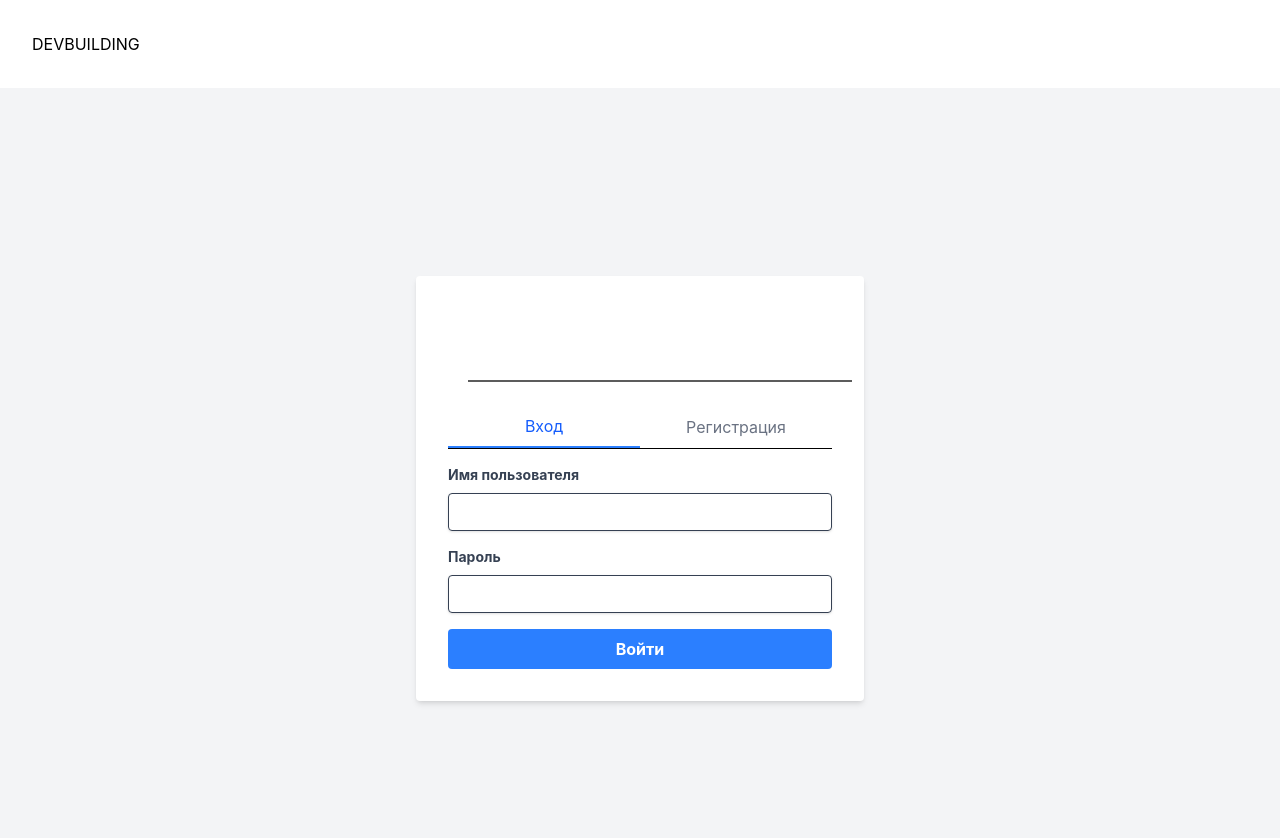
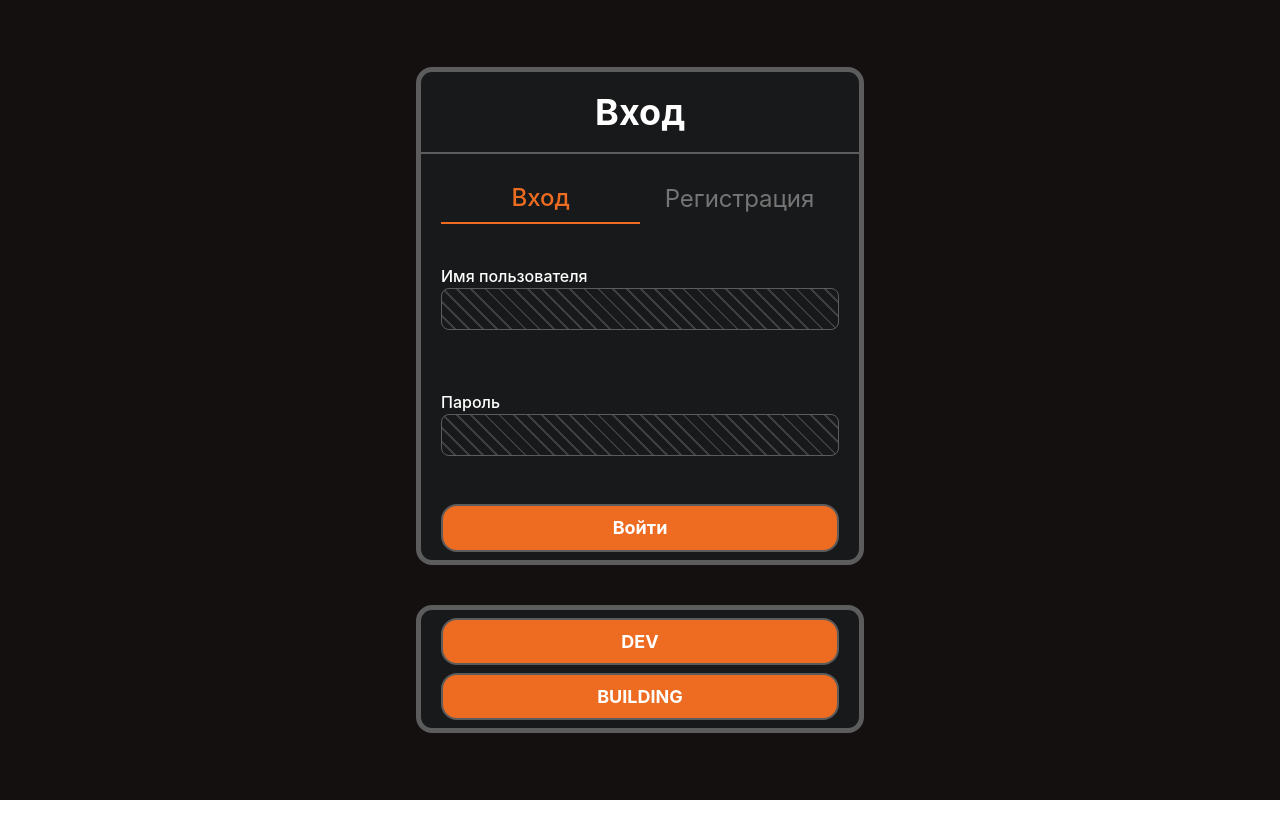
Before and after one commit to 0000rpg/AndroidSecondPilot, a Vue app: page /#/ in a window 1280 px wide. Shown: the top 838 px of the page. After the commit the page ends 800 px from the top, so only its background shows below. Built offline with nearby package versions, Linux system fonts and the light colour scheme.

Commit message:
Basic styles complete

```diff
--- a/src/assets/main.css
+++ b/src/assets/main.css
@@ -19,6 +19,9 @@
   --color-correct-a: rgba(67, 235, 17, 1);
   --color-error: rgba(193, 0, 7, 1);
   --color-error-a: rgba(153, 0, 7, 1);
+
+  --color-correct-tb: rgba(67, 195, 17, 0.4);
+  --color-error-tb: rgba(193, 0, 7, 0.6);
 }
 
 @utility bg-stripes-diagonal-transparent {
@@ -36,8 +39,8 @@
     45deg,
     transparent 0px,
     transparent 8px,
-    var(--color-error-a) 8px,
-    var(--color-error-a) 10px
+    var(--color-error-tb) 8px,
+    var(--color-error-tb) 10px
   );
 }
 
@@ -46,10 +49,69 @@
     45deg,
     transparent 0px,
     transparent 8px,
-    var(--color-correct) 8px,
-    var(--color-correct) 10px
+    var(--color-correct-tb) 8px,
+    var(--color-correct-tb) 10px
   );
 }
+
+/* ==================== Buttons ==================== */
+@layer components {
+  /* Общие стили для всех кнопок */
+  .button-default,
+  .button-block,
+  .button-correct,
+  .button-error {
+    border: 2px solid var(--color-border);
+    color: var(--color-text);
+    width: 100%;
+    border-radius: 1rem;
+    padding: 0.5rem;
+    font-size: 1.125rem;
+    font-weight: 700;
+    transition-property: all;
+    transition-duration: 300ms;
+    transition-timing-function: ease-in-out;
+    text-align: center;
+  }
+
+  /* Общий ховер для границы */
+  .button-default:hover,
+  .button-block:hover,
+  .button-correct:hover,
+  .button-error:hover {
+    border-color: var(--color-border-a);
+  }
+
+  /* Фоны для каждого режима */
+  .button-default {
+    background-color: var(--color-theme);
+  }
+  .button-default:hover {
+    background-color: var(--color-theme-a);
+  }
+
+  .button-block {
+    background-color: var(--color-main-tb);
+  }
+  .button-block:hover {
+    background-color: var(--color-main-tb-a);
+  }
+
+  .button-correct {
+    background-color: var(--color-correct);
+  }
+  .button-correct:hover {
+    background-color: var(--color-correct-a);
+  }
+
+  .button-error {
+    background-color: var(--color-error);
+  }
+  .button-error:hover {
+    background-color: var(--color-error-a);
+  }
+}
+/* ==================== Buttons ==================== */
 
 @layer base {
   h2 {
--- a/src/views/LoginView.vue
+++ b/src/views/LoginView.vue
@@ -1,82 +1,76 @@
 <template>
-  <div class="p-8">
-    <RouterLink :to="{ name: 'dev' }">DEV</RouterLink>
-    <RouterLink :to="{ name: 'building' }">BUILDING</RouterLink>
-  </div>
-  <div class="flex min-h-screen items-center justify-center bg-gray-100">
-    <div class="w-full max-w-md rounded bg-white p-8 shadow-md">
-      <h2 class="mb-6 text-center text-2xl font-bold">
-        {{ mode === 'login' ? 'Вход' : 'Регистрация' }}
+  <div
+    class="bg-background flex min-h-screen flex-col items-center justify-center p-1 transition-all duration-300 ease-in-out"
+  >
+    <div
+      class="bg-main border-border max-h-md m-5 flex h-full w-full max-w-md flex-col items-center rounded-2xl border-5 transition-all duration-300 ease-in-out"
+    >
+      <h2>
+        {{ state === 'login' ? 'Вход' : 'Регистрация' }}
       </h2>
+      <Tabs v-model="state" :items="tabs" />
 
-      <div class="mb-4 flex border-b">
-        <button
-          @click="mode = 'login'"
-          class="flex-1 py-2 text-center"
-          :class="mode === 'login' ? 'border-b-2 border-blue-500 text-blue-600' : 'text-gray-500'"
-        >
-          Вход
-        </button>
-        <button
-          @click="mode = 'register'"
-          class="flex-1 py-2 text-center"
-          :class="
-            mode === 'register' ? 'border-b-2 border-blue-500 text-blue-600' : 'text-gray-500'
-          "
-        >
-          Регистрация
-        </button>
-      </div>
-
-      <form @submit.prevent="handleSubmit">
-        <div class="mb-4">
-          <label class="mb-2 block text-sm font-bold text-gray-700" for="username"
-            >Имя пользователя</label
-          >
-          <input
+      <form @submit.prevent="handleSubmit" class="w-full space-y-5">
+        <div class="p-5">
+          <label class="text-text block font-medium">Имя пользователя</label>
+          <Input
             id="username"
             v-model="username"
             type="text"
             required
-            class="focus:shadow-outline w-full appearance-none rounded border px-3 py-2 leading-tight text-gray-700 shadow focus:outline-none"
+            :mode="inputModes.login"
+            @blur="validateUsernameField"
+            @input="usernameErrors = []"
           />
+          <div v-if="usernameErrors.length" class="text-error mt-2 space-y-1 text-sm">
+            <p v-for="(err, idx) in usernameErrors" :key="idx">{{ err }}</p>
+          </div>
         </div>
 
-        <div class="mb-4">
-          <label class="mb-2 block text-sm font-bold text-gray-700" for="password">Пароль</label>
-          <input
+        <div class="p-5">
+          <label class="text-text block font-medium">Пароль</label>
+          <Input
             id="password"
             v-model="password"
             type="password"
             required
-            class="focus:shadow-outline w-full appearance-none rounded border px-3 py-2 leading-tight text-gray-700 shadow focus:outline-none"
+            :mode="inputModes.password"
+            @blur="validatePasswordField"
           />
+          <div v-if="passwordErrors.length" class="text-error mt-2 space-y-1 text-sm">
+            <p v-for="(err, idx) in passwordErrors" :key="idx">{{ err }}</p>
+          </div>
         </div>
 
-        <div v-if="mode === 'register'" class="mb-4">
-          <label class="mb-2 block text-sm font-bold text-gray-700" for="confirmPassword"
-            >Подтверждение пароля</label
-          >
-          <input
+        <div v-if="state === 'register'" class="p-5">
+          <label class="text-text block font-medium">Подтверждение пароля</label>
+          <Input
             id="confirmPassword"
             v-model="confirmPassword"
             type="password"
             required
-            class="focus:shadow-outline w-full appearance-none rounded border px-3 py-2 leading-tight text-gray-700 shadow focus:outline-none"
+            :mode="inputModes.confirmPassword"
+            @blur="validateConfirmPassword"
           />
+          <div v-if="confirmPasswordError" class="text-error mt-2 text-sm">
+            {{ confirmPasswordError }}
+          </div>
         </div>
 
-        <div v-if="errorMessage" class="mb-4 text-sm text-red-500">{{ errorMessage }}</div>
+        <div v-if="errorMessage" class="p-x-5 text-error flex justify-center font-medium">
+          {{ errorMessage }}
+        </div>
 
-        <div class="flex items-center justify-between">
-          <button
-            type="submit"
-            class="focus:shadow-outline w-full rounded bg-blue-500 px-4 py-2 font-bold text-white hover:bg-blue-700 focus:outline-none"
-          >
-            {{ mode === 'login' ? 'Войти' : 'Зарегистрироваться' }}
-          </button>
+        <div class="flex justify-center px-5 py-2">
+          <Button type="submit" :state="state" :state_list="state_list"></Button>
         </div>
       </form>
+    </div>
+    <div
+      class="bg-main border-border text-text max-h-md m-5 block flex h-full w-full max-w-md flex-col items-center rounded-2xl border-5 px-5 py-2 font-medium transition-all duration-300 ease-in-out"
+    >
+      <RouterLink class="button-default mb-2" :to="{ name: 'dev' }">DEV</RouterLink>
+      <RouterLink class="button-default" :to="{ name: 'building' }">BUILDING</RouterLink>
     </div>
   </div>
 </template>
@@ -86,21 +80,81 @@ import { ref } from 'vue';
 import { useAuthStore } from '@/stores/auth';
 import { useAccountsStore } from '@/stores/accounts';
 import { useRouter } from 'vue-router';
+import { validateLogin, validatePassword } from '@/utils/validation';
+import Button from '@/components/forms/SmartButton.vue';
+import Input from '@/components/forms/SmartInput.vue';
+import Tabs from '@/components/forms/Tabs.vue';
 
 const authStore = useAuthStore();
 const accountsStore = useAccountsStore();
 const router = useRouter();
 
-const mode = ref('login');
+const state = ref('login');
 const username = ref('');
 const password = ref('');
 const confirmPassword = ref('');
 const errorMessage = ref('');
 
+// Ошибки валидации
+const usernameErrors = ref([]);
+const passwordErrors = ref([]);
+const confirmPasswordError = ref('');
+
+// Настройки конструктора формы
+const state_list = ref({ login: 'Войти', register: 'Зарегистрироваться' });
+const tabs = [
+  { value: 'login', label: 'Вход' },
+  { value: 'register', label: 'Регистрация' },
+];
+const inputModes = ref({ login: '', password: '', confirmPassword: '' });
+
+// Валидация имени пользователя
+const validateUsernameField = () => {
+  const result = validateLogin(username.value);
+  usernameErrors.value = result.errors;
+  inputModes.value.login = result.isValid ? 'correct' : 'error';
+  return result.isValid;
+};
+
+// Валидация пароля
+const validatePasswordField = () => {
+  const result = validatePassword(password.value);
+  passwordErrors.value = result.errors;
+  inputModes.value.password = result.isValid ? 'correct' : 'error';
+  return result.isValid;
+};
+
+// Валидация подтверждения пароля
+const validateConfirmPassword = () => {
+  inputModes.value.confirmPassword = '';
+  if (state.value !== 'register') return true;
+  if (password.value !== confirmPassword.value) {
+    confirmPasswordError.value = 'Пароли не совпадают';
+    inputModes.value.confirmPassword = 'error';
+    return false;
+  } else {
+    confirmPasswordError.value = '';
+    inputModes.value.confirmPassword = 'correct';
+    return true;
+  }
+};
+
+// Общая валидация формы регистрации
+const validateRegistrationForm = () => {
+  let isValid = true;
+  const isUsernameValid = validateUsernameField();
+  const isPasswordValid = validatePasswordField();
+  const isConfirmValid = validateConfirmPassword();
+  if (!isUsernameValid) isValid = false;
+  if (!isPasswordValid) isValid = false;
+  if (!isConfirmValid) isValid = false;
+  return isValid;
+};
+
 const handleSubmit = () => {
   errorMessage.value = '';
 
-  if (mode.value === 'login') {
+  if (state.value === 'login') {
     const account = accountsStore.findAccount(username.value, password.value);
     if (account) {
       authStore.login(username.value);
@@ -109,15 +163,20 @@ const handleSubmit = () => {
       errorMessage.value = 'Неверное имя пользователя или пароль';
     }
   } else {
-    if (password.value !== confirmPassword.value) {
-      errorMessage.value = 'Пароли не совпадают';
-      return;
+    // Сначала валидируем форму регистрации
+    if (!validateRegistrationForm()) {
+      return; // Если ошибки есть, не отправляем
     }
+
     if (accountsStore.usernameExists(username.value)) {
       errorMessage.value = 'Пользователь с таким именем уже существует';
       return;
     }
-    accountsStore.addAccount({ username: username.value, password: password.value });
+
+    accountsStore.addAccount({
+      username: username.value,
+      password: password.value,
+    });
     authStore.login(username.value);
     router.push('/main');
   }
--- a/src/views/UnderConstruct.vue
+++ b/src/views/UnderConstruct.vue
@@ -18,6 +18,7 @@
             v-model="username"
             type="text"
             required
+            :mode="inputModes.login"
             @blur="validateUsernameField"
             @input="usernameErrors = []"
           />
@@ -33,6 +34,7 @@
             v-model="password"
             type="password"
             required
+            :mode="inputModes.password"
             @blur="validatePasswordField"
           />
           <div v-if="passwordErrors.length" class="text-error mt-2 space-y-1 text-sm">
@@ -47,6 +49,7 @@
             v-model="confirmPassword"
             type="password"
             required
+            :mode="inputModes.confirmPassword"
             @blur="validateConfirmPassword"
           />
           <div v-if="confirmPasswordError" class="text-error mt-2 text-sm">
@@ -62,6 +65,12 @@
           <Button type="submit" :state="state" :state_list="state_list"></Button>
         </div>
       </form>
+    </div>
+    <div
+      class="bg-main border-border text-text max-h-md m-5 block flex h-full w-full max-w-md flex-col items-center rounded-2xl border-5 font-medium transition-all duration-300 ease-in-out"
+    >
+      <RouterLink class="hover:text-text-a" :to="{ name: 'dev' }">DEV</RouterLink>
+      <RouterLink class="hover:text-text-a" :to="{ name: 'building' }">BUILDING</RouterLink>
     </div>
   </div>
 </template>
@@ -91,16 +100,19 @@ const usernameErrors = ref([]);
 const passwordErrors = ref([]);
 const confirmPasswordError = ref('');
 
+// Настройки конструктора формы
 const state_list = ref({ login: 'Войти', register: 'Зарегистрироваться' });
 const tabs = [
   { value: 'login', label: 'Вход' },
   { value: 'register', label: 'Регистрация' },
 ];
+const inputModes = ref({ login: '', password: '', confirmPassword: '' });
 
 // Валидация имени пользователя
 const validateUsernameField = () => {
   const result = validateLogin(username.value);
   usernameErrors.value = result.errors;
+  inputModes.value.login = result.isValid ? 'correct' : 'error';
   return result.isValid;
 };
 
@@ -108,17 +120,21 @@ const validateUsernameField = () => {
 const validatePasswordField = () => {
   const result = validatePassword(password.value);
   passwordErrors.value = result.errors;
+  inputModes.value.password = result.isValid ? 'correct' : 'error';
   return result.isValid;
 };
 
 // Валидация подтверждения пароля
 const validateConfirmPassword = () => {
+  inputModes.value.confirmPassword = '';
   if (state.value !== 'register') return true;
   if (password.value !== confirmPassword.value) {
     confirmPasswordError.value = 'Пароли не совпадают';
+    inputModes.value.confirmPassword = 'error';
     return false;
   } else {
     confirmPasswordError.value = '';
+    inputModes.value.confirmPassword = 'correct';
     return true;
   }
 };
```
